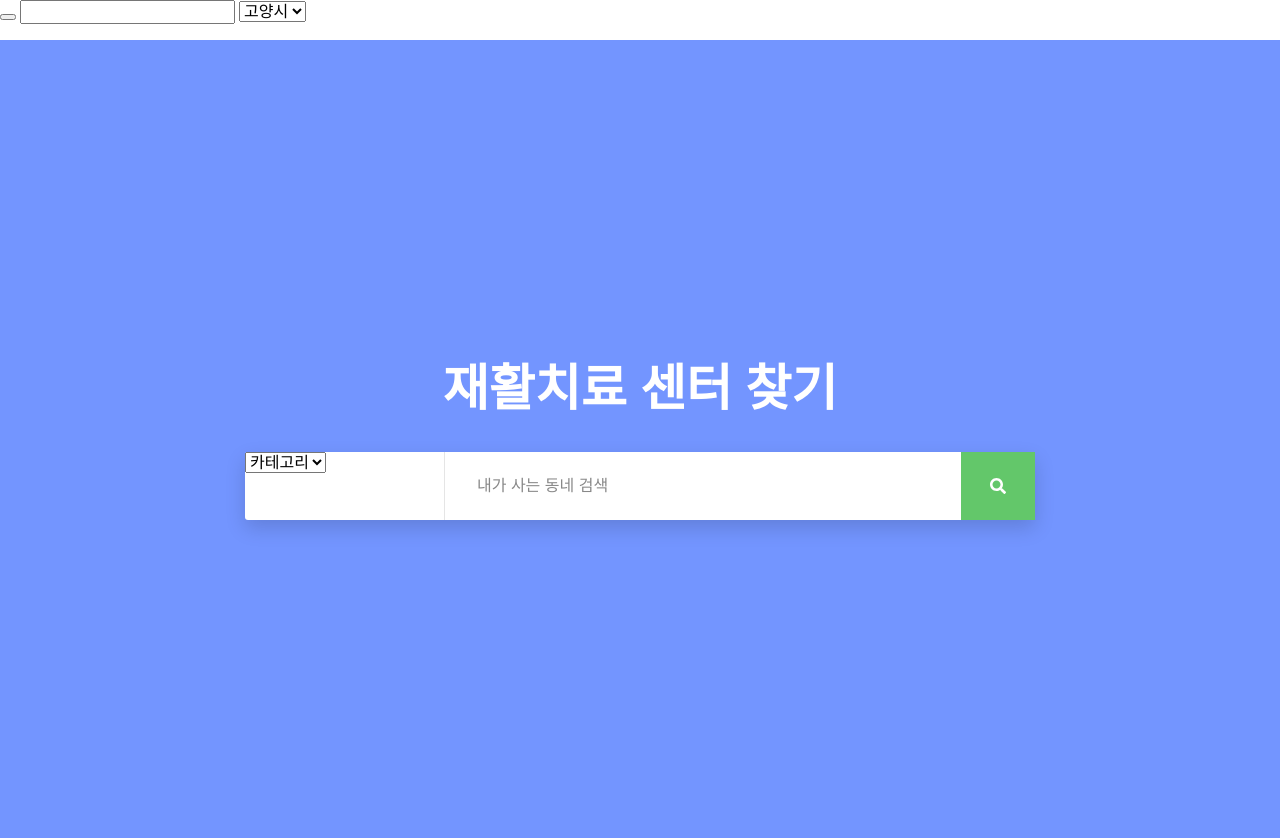
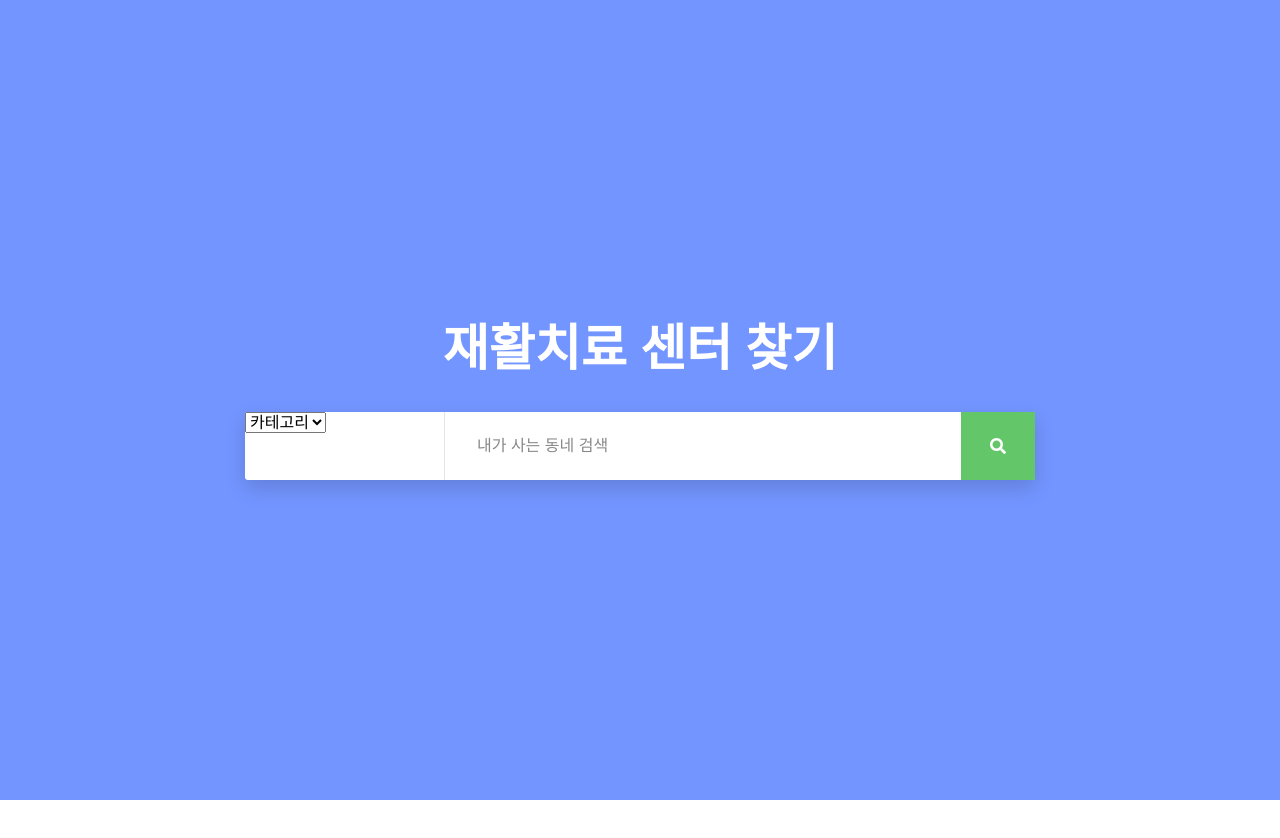
Before and after one commit to WORLD-CHANGE/SEARCH-FOR-REHAB, a plain HTML site: page index.html in a window 1280 px wide. After the commit the page ends 800 px from the top, so only its background shows below. Drawn offline with Linux system fonts and the light colour scheme.

Commit message:
Update index.html
참...복잡하다

```diff
--- a/index.html
+++ b/index.html
@@ -18,19 +18,6 @@
 
   </head>
   <body>
-
- <form class = 'search'>
-        <button class = "img-button" type = "submit" name = "click" value = "">
-          <i class="fas fa-search"></i>
-   </button>
-
-   <input class = 'keyword' type = 'text' name = 'search' maxlength = 255 value = "" autocomplete = "off">
-
-   <select class = 'SelectSearch' name = 'WhichSearch'>
-     <option id = '고양시' value = '고양시'>고양시</option>
-     <option id = '식사동' value = '식사동'>식사동</option>
-   </select>
-    </form>
     <div class="s003">
 
       <form>
```
